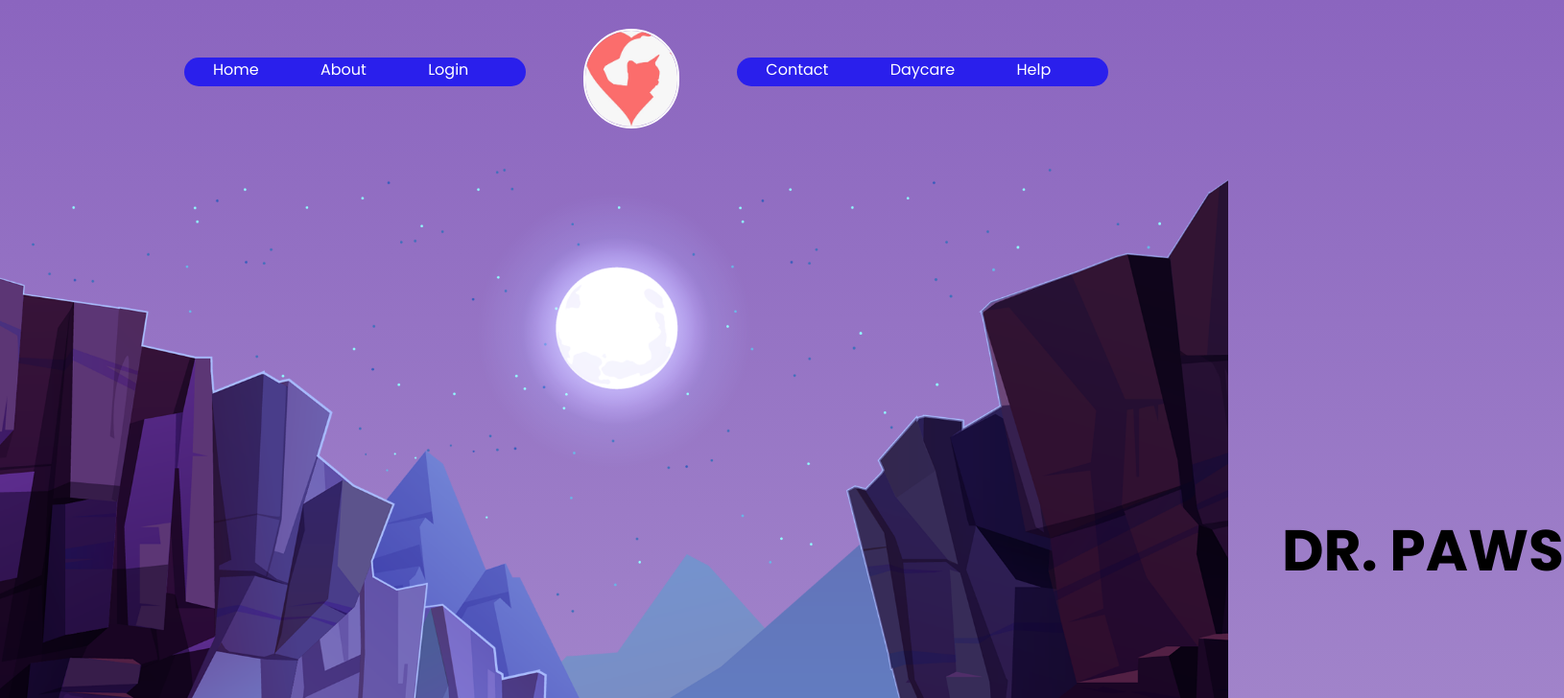
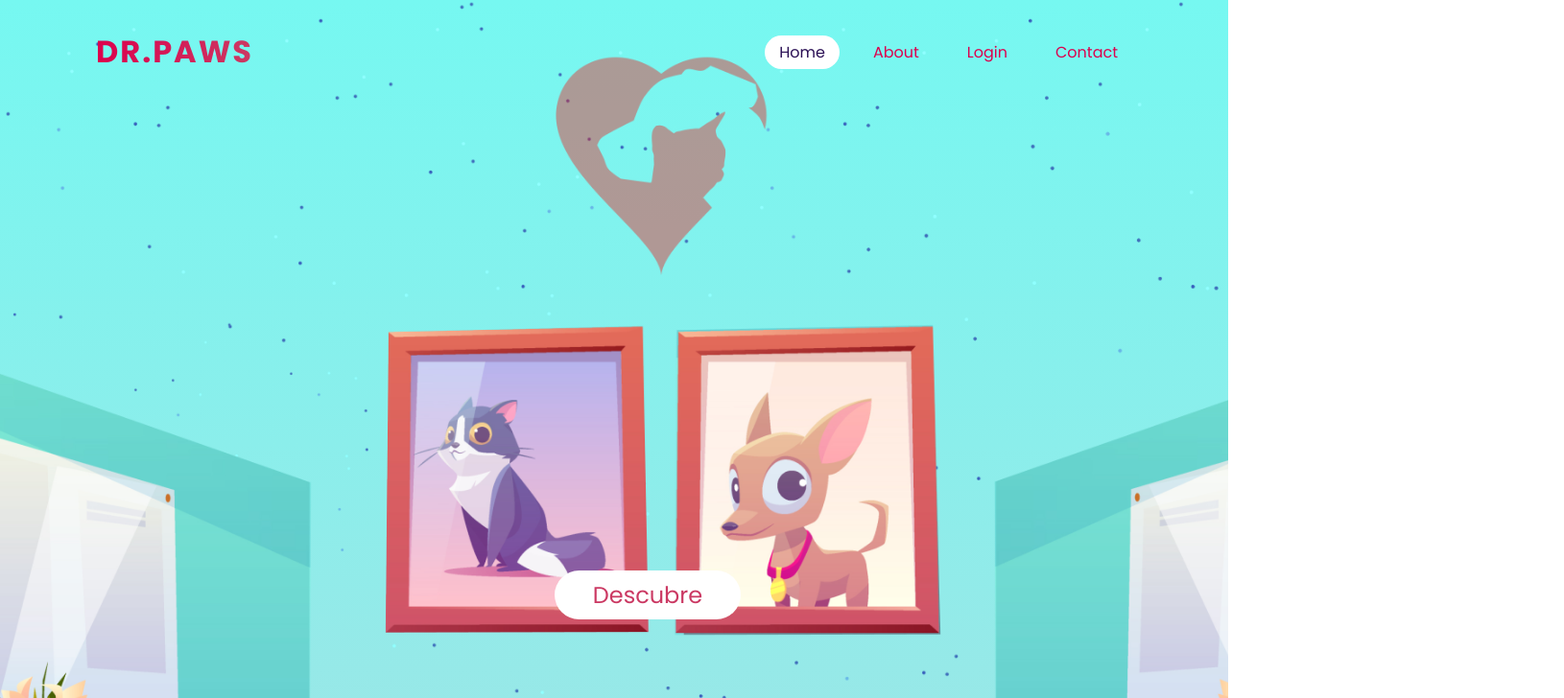
Before and after one commit to Betico1928/DoctorPaws, a plain HTML site: page Landing-Page/index.html in a window 1280 px wide. Shown: the top 728 px of the page at 96% size, 1630 px wide, since content can reach past the window. Drawn offline with Linux system fonts and the light colour scheme.

Commit message:
Cambios heading page
Nuevo look al fondo al cargar la página.
Logo colocado en la mitad del tope de la pantalla.
Cambio de color de fondo.
Arreglo del scroll infinito.
Botón del medio que dirige al contenido de abajo.

```diff
--- a/Landing-Page/index.html
+++ b/Landing-Page/index.html
@@ -21,39 +21,30 @@
 <body>
 
   <header>
-
-    <nav id="Menu" class="list-container">
-      <ul class="list">
-        <li><a href="#">Home</a></li>
-        <li><a href="#">About</a></li>
-        <li><a href="#">Login</a></li>
-      </ul>
-
-      <img src="Resources/logo.jpeg">
-
-      <ul class="list">
-        <li><a href="#">Contact</a></li>
-        <li><a href="#">Daycare</a></li>
-        <li><a href="#">Help</a></li>
-      </ul>
-    </nav>
+    <a href="#"  class="logo">DR.PAWS</a>
+    <ul>
+      <li><a href="#" class="active">Home</a></li>
+      <li><a href="#">About</a></li>
+      <li><a href="#">Login</a></li>
+      <li><a href="#">Contact</a></li>
+    </ul>
   </header>
 
 
   <section>
     <img src="Resources/stars.png" id="stars">
-    <img src="Resources/moon.png" id="moon">
-    <img src="Resources/mountains_front.png" id="mountains_front">
+    <img src="Resources/logo.png" id="moon">
+    <img src="Resources/foreground.png" id="mountains_front">
     <h2 id="titulo">DR. PAWS</h2>
-    <img src="Resources/mountains_behind.png" id="mountains_behind">
+    <a href="#sec" id="btn">Descubre</a>
+    <img src="Resources/background.png" id="mountains_behind">
 
   </section>
 
 
 
-
 <!-- Inicio "Por qué nosotros" -->
-  <div class="margin">
+  <div id="sec" class="sec">
     <div class="container-box">
 
       <div class="centered-content">
--- a/Landing-Page/script.js
+++ b/Landing-Page/script.js
@@ -1,14 +1,25 @@
 let stars = document.getElementById('stars');
 let moon = document.getElementById('moon');
-let mountainsFront = document.getElementById('mountains_front');
 let mountainsBehind = document.getElementById('mountains_behind');
 let titulo = document.getElementById('titulo');
-let margen = document.querySelector('.margen');
+let btn = document.getElementById('btn');
+let mountainsFront = document.getElementById('mountains_front');
+let header = this.document.querySelector('header');
 
 window.addEventListener('scroll', function () {
     let value = window.scrollY;
+    stars.style.left = value * 0.25 +'px';
+    moon.style.top = value * 1.05 +'px';
+    mountainsBehind.style.top += value * 0.5 + 'px';
+    mountainsFront.style.top = value * 0 + 'px';
+    titulo.style.marginRight = value*3 + 'px';
+    titulo.style.marginTop = value *1.5+ 'px';
+    btn.style.marginTop = value*1.5 + 'px';
+    header.style.top = value*0.5 +'px';
 
-    // Calculate the desired position for the 'titulo' element
+
+    /*
+        // Calculate the desired position for the 'titulo' element
     let desiredHorizontalPosition = (window.innerWidth - titulo.offsetWidth) / 2;
 
 
@@ -25,8 +36,6 @@ window.addEventListener('scroll', function () {
 
 
     // Adjust other animations as you did before
-    stars.style.left = value * 0.25 + 'px';
-    moon.style.top = value * 1.05 + 'px';
     mountainsFront.style.top = value * 0.3 + 'px';
-    mountainsBehind.style.top = value * 0.5 + 'px';
+    mountainsBehind.style.top = value * 0.5 + 'px'; */
 });
--- a/Landing-Page/style.css
+++ b/Landing-Page/style.css
@@ -1,31 +1,93 @@
 @import url('https://fonts.googleapis.com/css2?family=Poppins:300,400,500,600,700,900&display=swap');
 
+
+/* Diseño de la página general*/
 * {
   margin: 0;
   padding: 0;
   box-sizing: border-box;
+  font-family: 'Poppins', sans-serif;
   scroll-behavior: smooth;
 }
 
-header {
-  display: flex;
-}
 
 body {
   min-height: 100vh;
   overflow-x: hidden;
-  background: linear-gradient(#8B65BF, #BFADD9);
-  font-family: 'Poppins', sans-serif;
+  background: linear-gradient(to bottom,rgb(118, 248, 241), #d1cdd7);
+
 }
 
+/* Fin del diseño de la página general*/
+
+
+
+/* Menu */
+
+header{
+  position: absolute;
+  top: 0;
+  left: 0;
+  width: 100%;
+  padding: 30px 100px;
+  display: flex;
+  justify-content: space-between;
+  align-items: center;
+  z-index: 10000;
+}
+
+header .logo
+{
+  background: linear-gradient(to left,#cb3963,rgb(220, 0, 77));
+  -webkit-background-clip: text;
+  -webkit-text-fill-color: transparent;
+  font-weight: 700;
+  text-decoration: none;
+  font-size: 2em;
+  text-transform:uppercase;
+  letter-spacing: 2px;
+}
+
+header ul
+{
+  display:flex;
+  justify-content: center;
+  align-items: center;
+}
+
+header ul li{
+  list-style: none;
+  margin-left: 20px;
+}
+
+header ul li a{
+  text-decoration: none;
+  border-radius: 20px;
+  padding: 6px 15px;
+  color:rgb(220, 0, 77);
+}
+
+header ul li a:hover,
+.active
+{
+  background:#fff;
+  color: #2b1055;
+}
+
+/* Fin de menu*/
+
+
+/* Sección 1*/
 section {
   position: relative;
   width: 100%;
-  height: 100vh;
+  height: 130vh;
   padding: 100px;
   display: flex;
   justify-content: center;
   align-items: center;
+  overflow: hidden;
+
 }
 
 section::before {
@@ -34,8 +96,8 @@ section::before {
   bottom: 0;
   width: 100%;
   height: 100px;
-  background: linear-gradient(to top, #4d3173, transparent);
-  z-index: 10000;
+  background: linear-gradient(to top, #65d2cdff, transparent);
+  z-index: 1000;
 }
 
 section img {
@@ -45,19 +107,20 @@ section img {
   width: 100%;
   height: 100%;
   object-fit: cover;
+  pointer-events:none;
 }
 
-section img#moon {
-  mix-blend-mode: screen;
-  z-index: -11;
+section img#moon{
+
 }
 
+
 section img#mountains_front {
-  z-index: -8;
+  z-index: -5;
 }
 
 section img#mountains_behind {
-  z-index: -10;
+  z-index: 12;
 }
 
 section img#stars {
@@ -66,75 +129,35 @@ section img#stars {
 
 #titulo {
   position: absolute;
+  right: -350px;
+  color: #ff0000ce;
   white-space: nowrap;
-  font-size: 7.5vh;
-  right: -350px;
-
-  z-index: -9;
+  font-size: 7.5vw;
+  z-index: 9;
 }
 
-.margen {
-  background-color: #4d3173;
-  position: relative;
-  margin-bottom: 100pc;
+#btn{
+  text-decoration: none;
+  display: inline-block;
+  padding: 8px  40px;
+  margin-left: 70px;
+  border-radius: 40px;
+  background: #fff;
+  color:#cb3963;
+  font-size:1.5em;
+  transform: translateY(100px);
 }
 
-/* Menu */
-.list {
-  list-style-type: none;
+/* Fin de la sección 1*/
+
+/*Primera división*/
+.sec{
+  position: relative;
+  padding:  100px;
+  background:#76e4f1;
 }
 
-#Menu {
-  padding-top: 30px;
-  padding-left: 15%;
-  display: flex;
-}
-
-#Menu ul {
-  margin-top: 30px;
-  padding-right: 30px;
-  background-color: rgba(0, 0, 255, 0.7);
-  border-radius: 30px;
-  height: 30px;
-
-}
-
-
-
-.list-container {
-  display: flex;
-}
-
-
-
-#Menu ul li {
-  display: inline-block;
-  list-style: none;
-  margin-left: 30px;
-  margin-right: 30px;
-}
-
-#Menu ul li a {
-  color: white;
-  text-decoration: none;
-}
-
-#Menu img {
-  margin-right: 60px;
-  margin-left: 60px;
-  margin-bottom: 40px;
-  border-radius: 300px;
-  border: 2px solid white;
-  width: 100px;
-}
-
-
-#Menu ul li a:hover {
-  background-color: #4d3173;
-  border-radius: 20px;
-}
-
-/* Fin de menu*/
+/* Fin de la primera división*/
 
 /* Contenedores de Nosotros */
 .container_box
```
Also changed, not shown: Landing-Page/Resources/background.png (added), Landing-Page/Resources/foreground.png (added), Landing-Page/Resources/logo.png (added).
